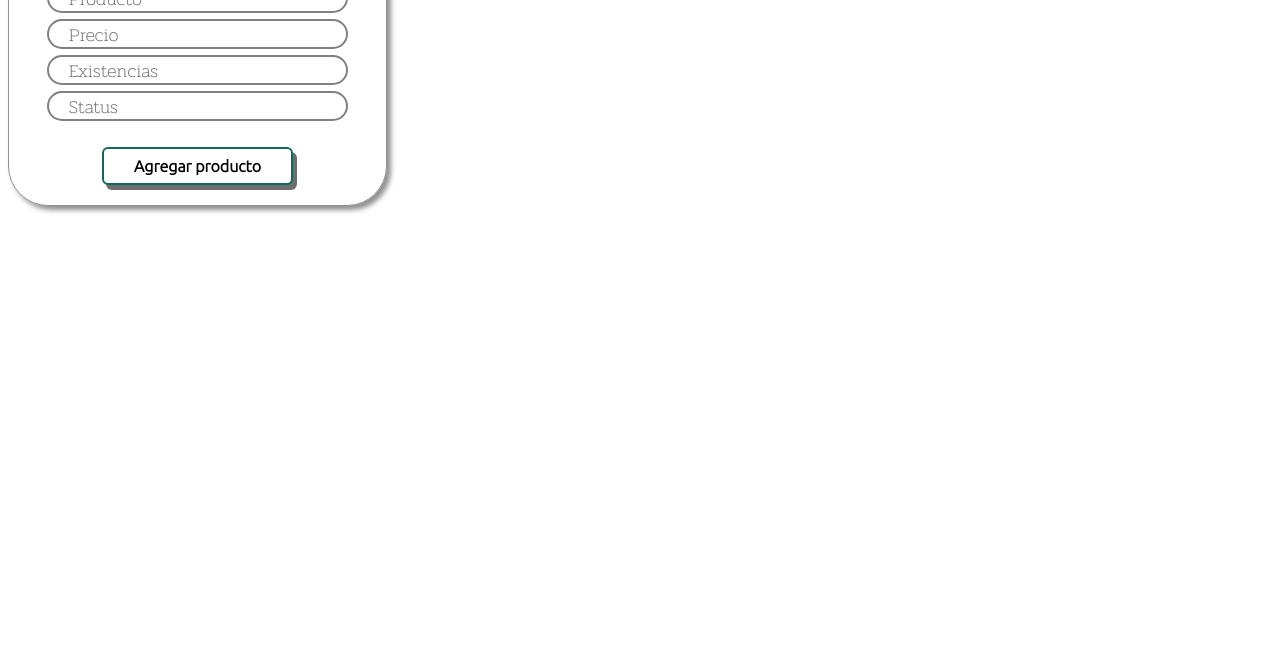
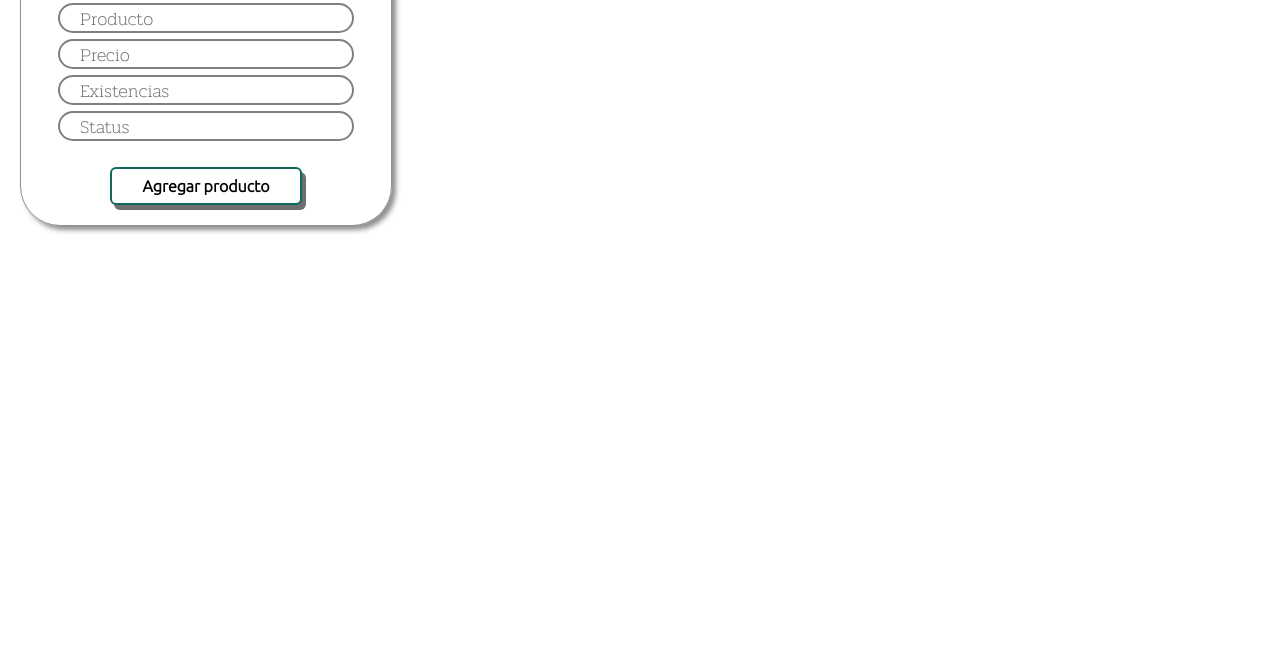
Before and after one commit to isvaoc/dashboard-products-front, a plain HTML site: page index.html in a window 1280 px wide. Shown: the part 147-800 px from the top of the page. Drawn offline with Linux system fonts and the light colour scheme; no server answers; a web font is replaced by a local one.

Commit message:
arreglando errores en el estilo y en la funcionalidad de la actualización del producto

```diff
--- a/css/estilo.css
+++ b/css/estilo.css
@@ -1,4 +1,6 @@
 * {
+    padding: 0;
+    margin:0;
     box-sizing: border-box;
 }
 
@@ -28,7 +30,7 @@ h1 {
     grid-template-rows: auto;
     grid-template-areas: "prod tablita";
     grid-column-gap: 2%;
-    margin-top: 20px;
+    padding: 40px 20px;
 }
 
 #contTabla {
--- a/js/index.js
+++ b/js/index.js
@@ -18,7 +18,8 @@ async function formActualizar(i){
     //btnAgregar.innerText = "Actualizar producto"
     btnActualizar.style.display="inline-block"
     btnAgregar.style.display = "none"
-    btnActualizar.addEventListener('click',  (e)=>  actualizacionProducto(e, i))
+    btnActualizar.onclick = (e)=>actualizacionProducto(e, i);
+    //btnActualizar.addEventListener('click',  (e)=>  actualizacionProducto(e, i))
 }
 
 function llenarTabla(lista) {
```
